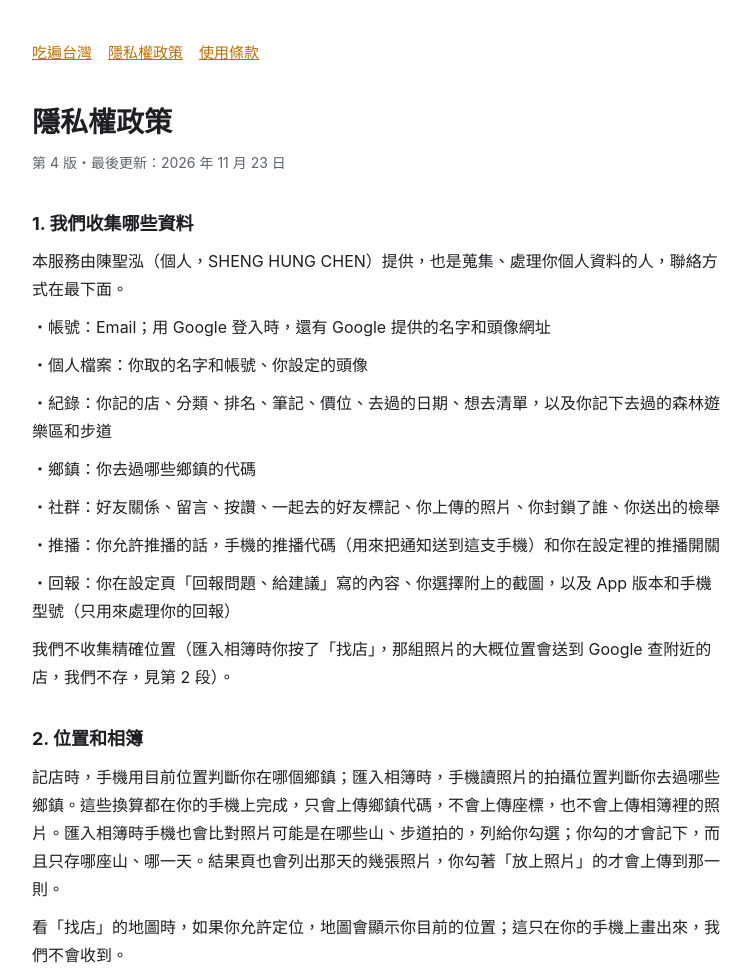
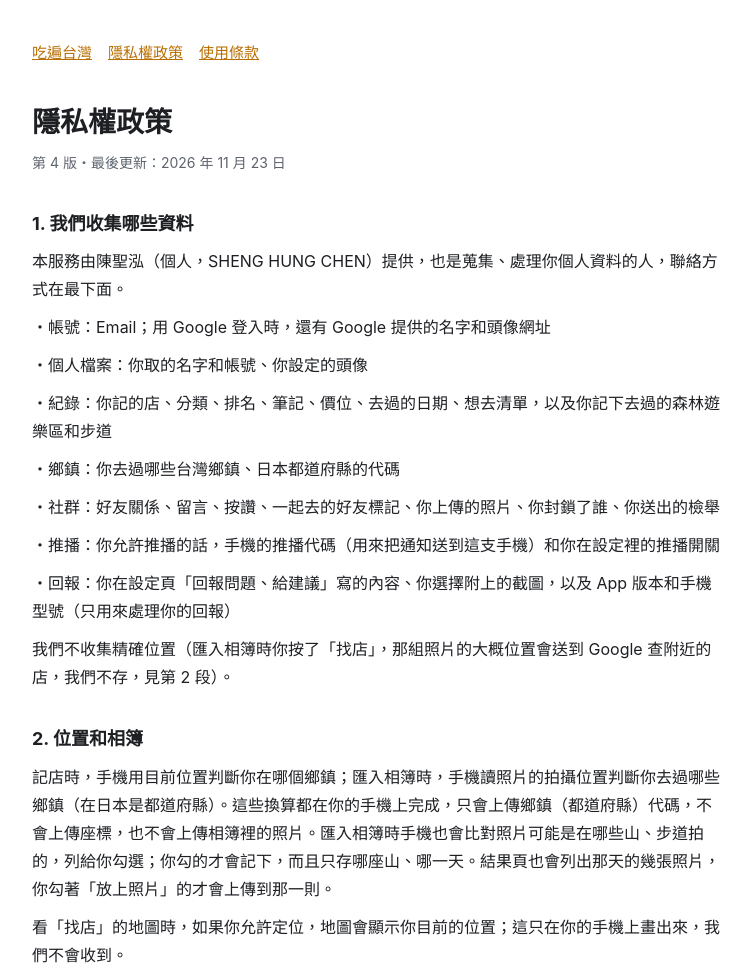
Before and after one commit to honglaouo/eat368-legal, a plain HTML site: page privacy.html in a window 1280 px wide. Shown: the top 972 px of the page, without its empty margins (264-1015 px from the left). Drawn offline with Linux system fonts and the light colour scheme.

Commit message:
更新條款

```diff
--- a/privacy.html
+++ b/privacy.html
@@ -32,13 +32,13 @@ footer { margin-top: 48px; padding-top: 16px; border-top: 1px solid var(--line);
 <p>・帳號：Email；用 Google 登入時，還有 Google 提供的名字和頭像網址</p>
 <p>・個人檔案：你取的名字和帳號、你設定的頭像</p>
 <p>・紀錄：你記的店、分類、排名、筆記、價位、去過的日期、想去清單，以及你記下去過的森林遊樂區和步道</p>
-<p>・鄉鎮：你去過哪些鄉鎮的代碼</p>
+<p>・鄉鎮：你去過哪些台灣鄉鎮、日本都道府縣的代碼</p>
 <p>・社群：好友關係、留言、按讚、一起去的好友標記、你上傳的照片、你封鎖了誰、你送出的檢舉</p>
 <p>・推播：你允許推播的話，手機的推播代碼（用來把通知送到這支手機）和你在設定裡的推播開關</p>
 <p>・回報：你在設定頁「回報問題、給建議」寫的內容、你選擇附上的截圖，以及 App 版本和手機型號（只用來處理你的回報）</p>
 <p>我們不收集精確位置（匯入相簿時你按了「找店」，那組照片的大概位置會送到 Google 查附近的店，我們不存，見第 2 段）。</p>
 <h2>2. 位置和相簿</h2>
-<p>記店時，手機用目前位置判斷你在哪個鄉鎮；匯入相簿時，手機讀照片的拍攝位置判斷你去過哪些鄉鎮。這些換算都在你的手機上完成，只會上傳鄉鎮代碼，不會上傳座標，也不會上傳相簿裡的照片。匯入相簿時手機也會比對照片可能是在哪些山、步道拍的，列給你勾選；你勾的才會記下，而且只存哪座山、哪一天。結果頁也會列出那天的幾張照片，你勾著「放上照片」的才會上傳到那一則。</p>
+<p>記店時，手機用目前位置判斷你在哪個鄉鎮；匯入相簿時，手機讀照片的拍攝位置判斷你去過哪些鄉鎮（在日本是都道府縣）。這些換算都在你的手機上完成，只會上傳鄉鎮（都道府縣）代碼，不會上傳座標，也不會上傳相簿裡的照片。匯入相簿時手機也會比對照片可能是在哪些山、步道拍的，列給你勾選；你勾的才會記下，而且只存哪座山、哪一天。結果頁也會列出那天的幾張照片，你勾著「放上照片」的才會上傳到那一則。</p>
 <p>看「找店」的地圖時，如果你允許定位，地圖會顯示你目前的位置；這只在你的手機上畫出來，我們不會收到。</p>
 <p>記店時，手機會比對你當下的位置（或你挑的照片的拍攝位置）和那間店的位置，在附近的話紀錄上會標「在店裡記的」。這個比對也在手機上完成，我們只存「有沒有在店裡」的結果，不存座標。</p>
 <p>匯入相簿時，手機也會辨識照片裡是不是食物，把同一天、同一個地方的食物照分成一組，列給你選是哪間店。辨識都在手機上完成，照片不會上傳。你按某一組的「找店」時，那組照片的大概位置會送到 Google（Google Maps Platform），查附近的餐廳；沒按就不會送。這個位置不會存在我們的伺服器，你按過「略過」的那幾組只記在你的手機上。</p>
```
